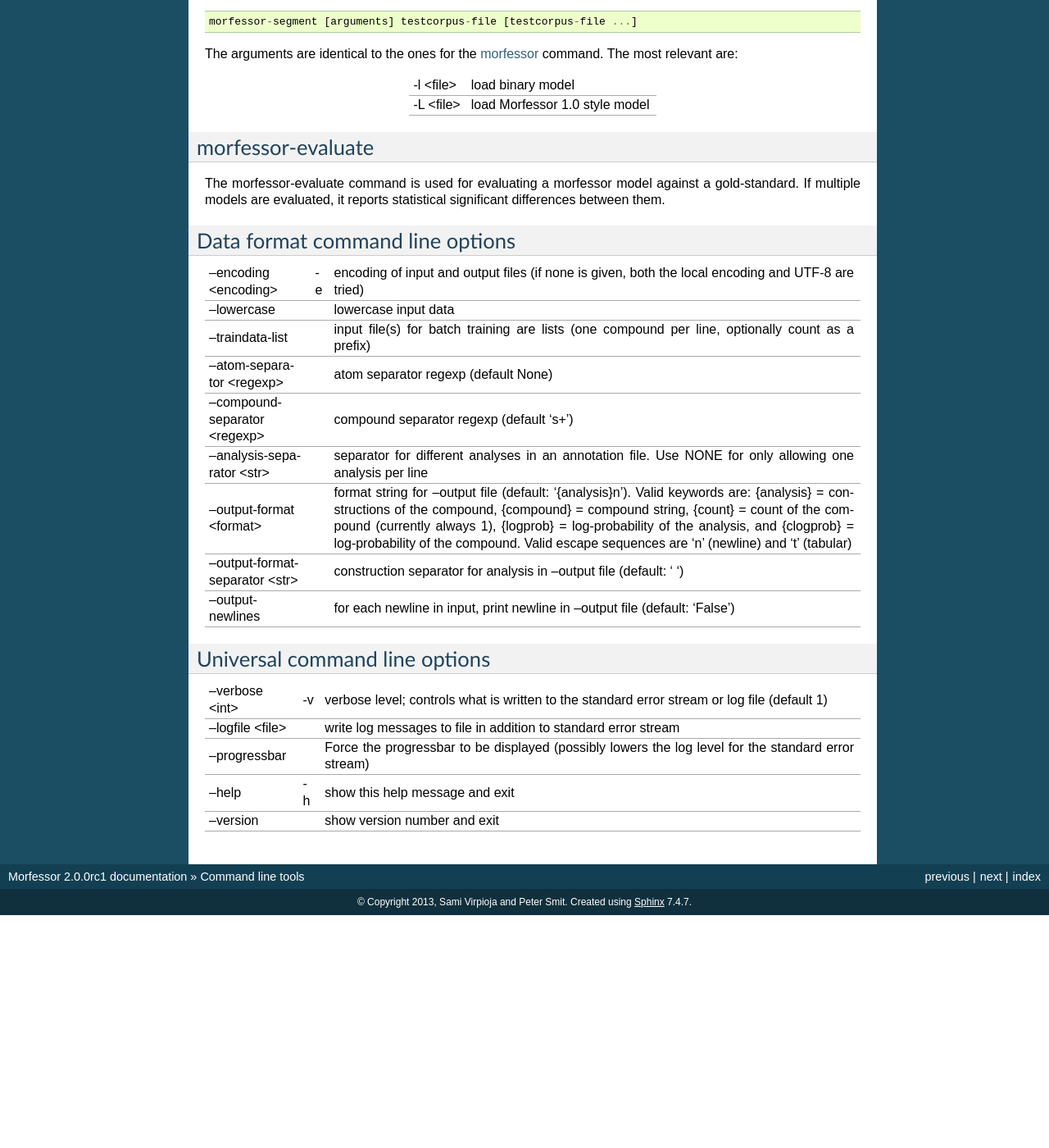
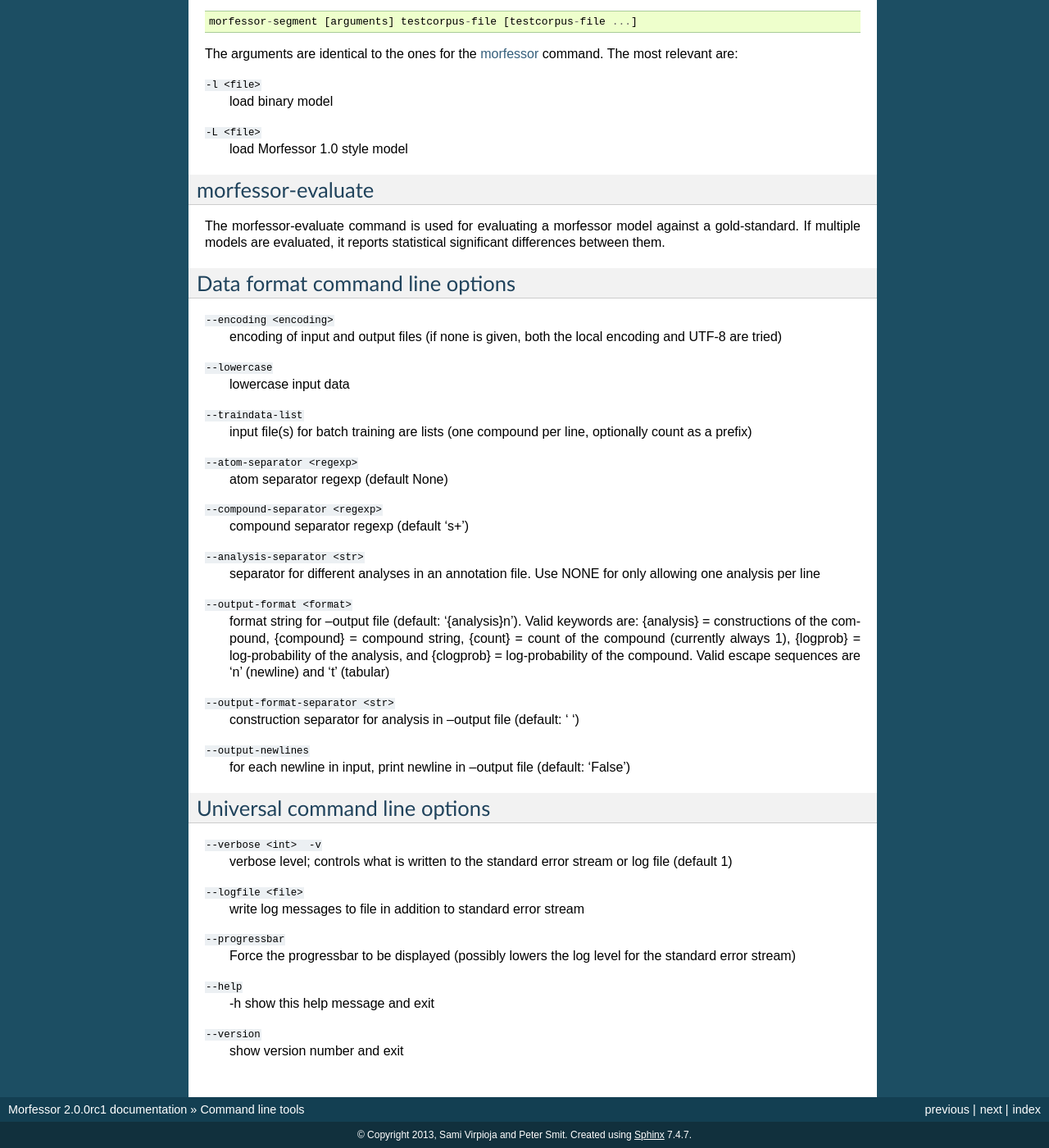
Before and after one commit to aalto-speech/morfessor, a Sphinx documentation site: the page built from docs/source/cmdtools.rst, in a window 1280 px wide and 1400 px high, scrolled down 2180 px. Shown: the whole window at 82% size. Built offline with Sphinx 7.4.7, drawn with Linux system fonts in a browser that asks for light colours; before the commit the page ends 3296 px from its top, so only the background shows below that; some of the changed text lies outside the part shown.

```diff
--- a/docs/source/cmdtools.rst
+++ b/docs/source/cmdtools.rst
@@ -10,69 +10,73 @@ and segmenting test data.
 
 Loading existing model
 ~~~~~~~~~~~~~~~~~~~~~~
--l <file>
+
+``-l <file>``
     load binary model
--L <file>
+``-L <file>``
     load Morfessor 1.0 style model
 
 
 Loading data
 ~~~~~~~~~~~~
---traindata <file> -t
+
+``--traindata <file>``
     input corpus file(s) for training (text or bz2/gzipped text; use '-'
     for standard input; add several times in order to append multiple files)
---traindata-list
+``--traindata-list``
     input file(s) for batch training are lists (one compound per line, optionally count as a prefix)
---testdata <file>  -T
+``--testdata <file> \-T``
     input corpus file(s) to analyze (text or bz2/gzipped text; use '-' for standard input; add several times in order to append multiple files)
 
 
 Training model options
 ~~~~~~~~~~~~~~~~~~~~~~
--m <mode>, --mode <mode>
+
+``-m <mode>, --mode <mode>``
     training mode ('none', 'init', 'batch', 'init+batch', 'online', or 'online+batch'; default 'init+batch')
--a <algorithm>, --algorithm <algorithm>
+``-a <algorithm>, --algorithm <algorithm>``
     algorithm type ('recursive', 'viterbi'; default'recursive')
--d <type>, --dampening <type>
+``-d <type>, --dampening <type>``
     frequency dampening for training data ('none', 'log',
     or 'ones'; default 'none')
--f <list>, --forcesplit <list>
+``-f <list>, --forcesplit <list>``
     force split on given atoms (default ['-'])
--F <float>, --finish-threshold <float>
+``-F <float>, --finish-threshold <float>``
     Stopping threshold. Training stops when the
     improvement of the last iteration issmaller then
     finish_threshold * #boundaries; (default '0.005')
--r <seed>, --randseed <seed>
+``-r <seed>, --randseed <seed>``
     seed for random number generator
--R <float>, --randsplit <float>
+``-R <float>, --randsplit <float>``
     initialize new words by random splitting using the
     given split probability (default no splitting)
---skips
+``--skips``
     use random skips for frequently seen compounds to
     speed up training
---batch-minfreq <int>
+``--batch-minfreq <int>``
     compound frequency threshold for batch training
     (default 1)
---max-epochs <int>
+``--max-epochs <int>``
     hard maximum of epochs in training
---nosplit-re <regexp>
+``--nosplit-re <regexp>``
     if the expression matches the two surrounding
     characters, do not allow splitting (default None)
---online-epochint <int>
+``--online-epochint <int>``
     epoch interval for online training (default 10000)
---viterbi-smoothing <float>
+``--viterbi-smoothing <float>``
     additive smoothing parameter for Viterbi training and
     segmentation (default 0)
---viterbi-maxlen <int>
+``--viterbi-maxlen <int>``
     maximum construction length in Viterbi training and
     segmentation (default 30)
 
 
 Saving model
 ~~~~~~~~~~~~
--s <file>
+
+``-s <file>``
     save binary model
--S <file>
+``-S <file>``
     save Morfessor 1.0 style model
 
 
@@ -87,9 +91,9 @@ The basic command structure is: ::
 
 The arguments are identical to the ones for the `morfessor`_ command. The most relevant are:
 
--s <file>
+``-s <file>``
     save binary model
--S <file>
+``-S <file>``
     save Morfessor 1.0 style model
 
 
@@ -106,10 +110,10 @@ The basic command structure is: ::
 
 The arguments are identical to the ones for the `morfessor`_ command. The most relevant are:
 
-========= ==============================
--l <file> load binary model
--L <file> load Morfessor 1.0 style model
-========= ==============================
+``-l <file>``
+    load binary model
+``-L <file>``
+    load Morfessor 1.0 style model
 
 
 morfessor-evaluate
@@ -122,27 +126,39 @@ significant differences between them.
 Data format command line options
 --------------------------------
 
-================================ == ==============================
---encoding <encoding>            -e encoding of input and output files (if none is given, both the local encoding and UTF-8 are tried)
---lowercase                         lowercase input data
---traindata-list                    input file(s) for batch training are lists (one compound per line, optionally count as a prefix)
---atom-separator <regexp>           atom separator regexp (default None)
---compound-separator <regexp>       compound separator regexp (default '\s+')
---analysis-separator <str>          separator for different analyses in an annotation file. Use NONE for only allowing one analysis per line
---output-format <format>            format string for --output file (default: '{analysis}\n'). Valid keywords are: {analysis} = constructions of the compound, {compound} = compound string, {count} = count of the compound (currently always 1), {logprob} = log-probability of the analysis, and {clogprob} = log-probability of the compound. Valid escape sequences are '\n' (newline) and '\t' (tabular)
---output-format-separator <str>     construction separator for analysis in --output file (default: ' ')
---output-newlines                   for each newline in input, print newline in --output file (default: 'False')
-================================ == ==============================
+
+``--encoding <encoding>``
+    encoding of input and output files (if none is given, both the local
+    encoding and UTF-8 are tried)
+``--lowercase``
+    lowercase input data
+``--traindata-list``
+    input file(s) for batch training are lists (one compound per line, optionally count as a prefix)
+``--atom-separator <regexp>``
+    atom separator regexp (default None)
+``--compound-separator <regexp>``
+    compound separator regexp (default '\s+')
+``--analysis-separator <str>``
+    separator for different analyses in an annotation file. Use NONE for only allowing one analysis per line
+``--output-format <format>``
+    format string for --output file (default: '{analysis}\n'). Valid keywords are: {analysis} = constructions of the compound, {compound} = compound string, {count} = count of the compound (currently always 1), {logprob} = log-probability of the analysis, and {clogprob} = log-probability of the compound. Valid escape sequences are '\n' (newline) and '\t' (tabular)
+``--output-format-separator <str>``
+    construction separator for analysis in --output file (default: ' ')
+``--output-newlines``
+    for each newline in input, print newline in --output file (default: 'False')
+
 
 
 
 Universal command line options
 ------------------------------
-
-================ == =====================
---verbose <int>  -v verbose level; controls what is written to the standard error stream or log file (default 1)
---logfile <file>    write log messages to file in addition to standard error stream
---progressbar       Force the progressbar to be displayed (possibly lowers the log level for the standard error stream)
---help           -h show this help message and exit
---version           show version number and exit
-================ == =====================
+``--verbose <int>  -v``
+    verbose level; controls what is written to the standard error stream or log file (default 1)
+``--logfile <file>``
+    write log messages to file in addition to standard error stream
+``--progressbar``
+    Force the progressbar to be displayed (possibly lowers the log level for the standard error stream)
+``--help``
+    -h show this help message and exit
+``--version``
+    show version number and exit
```
